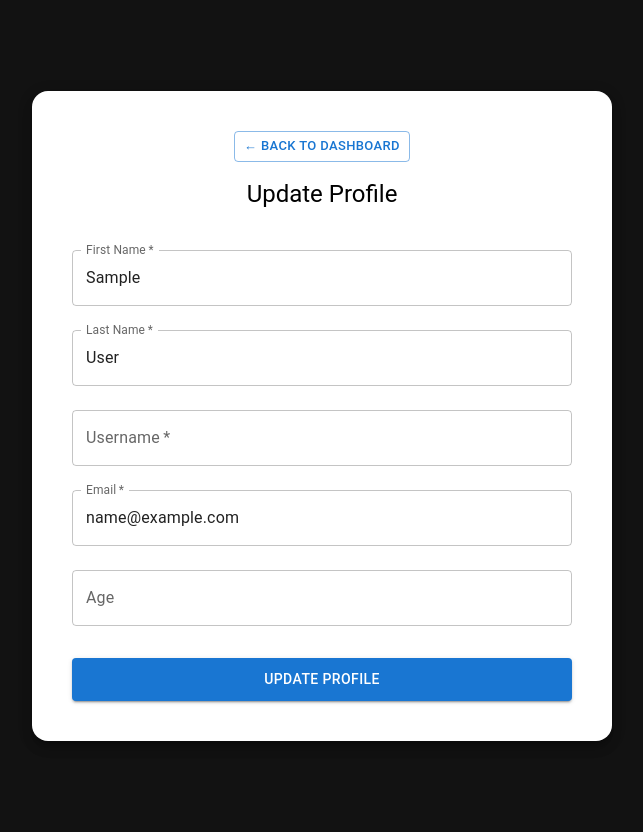
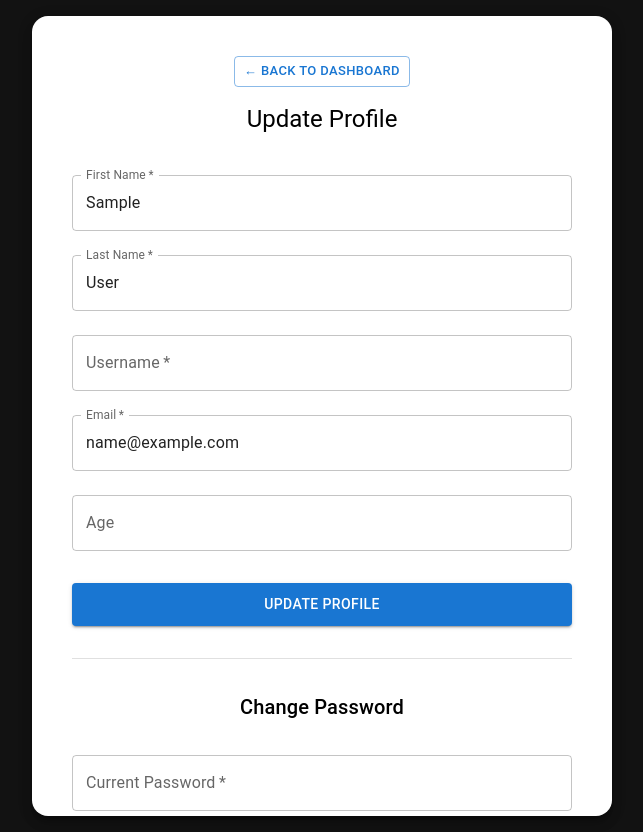
Before and after one commit to unbekannt01/tms-frontend, a React (Vite) app: page /profile in a window 1280 px wide. Shown: the whole page, without its empty margins (318-961 px from the left). Built offline with nearby package versions, Linux system fonts and the light colour scheme; sample sign-in values are in the browser's storage.

Commit message:
feat: Implement password change functionality and enhance profile form handling

```diff
--- a/src/Page/Profile.jsx
+++ b/src/Page/Profile.jsx
@@ -1,7 +1,7 @@
 "use client"
 
 import { useState, useEffect } from "react"
-import { Box, Paper, TextField, Button, Typography, Alert, CircularProgress } from "@mui/material"
+import { Box, Paper, TextField, Button, Typography, Alert, CircularProgress, Divider } from "@mui/material"
 import API from "../api"
 import { useNavigate } from "react-router-dom"
 import { startSessionMonitoring, stopSessionMonitoring } from "../utils/SessionManager"
@@ -16,10 +16,18 @@ export default function Profile() {
     email: "",
     age: "",
   })
-  const [initialForm, setInitialForm] = useState(null) // store original values
+  const [initialForm, setInitialForm] = useState(null) // For "no changes" check
+  const [passwordForm, setPasswordForm] = useState({
+    oldPassword: "",
+    newPassword: "",
+    confirmPassword: "",
+  })
   const [loading, setLoading] = useState(false)
+  const [passwordLoading, setPasswordLoading] = useState(false)
   const [success, setSuccess] = useState("")
   const [error, setError] = useState("")
+  const [passwordSuccess, setPasswordSuccess] = useState("")
+  const [passwordError, setPasswordError] = useState("")
   const [initialLoading, setInitialLoading] = useState(true)
 
   useEffect(() => {
@@ -44,7 +52,7 @@ export default function Profile() {
       }
 
       setForm(profileData)
-      setInitialForm(profileData) // keep original for comparison
+      setInitialForm(profileData) // Keep initial for comparison
 
       startSessionMonitoring()
     } catch (error) {
@@ -66,12 +74,18 @@ export default function Profile() {
     setSuccess("")
   }
 
+  const handlePasswordChange = (e) => {
+    setPasswordForm({ ...passwordForm, [e.target.name]: e.target.value })
+    setPasswordError("")
+    setPasswordSuccess("")
+  }
+
   const handleSubmit = async (e) => {
     e.preventDefault()
     setError("")
     setSuccess("")
 
-    // Check if nothing is changed
+    // Check if no changes made
     if (JSON.stringify(form) === JSON.stringify(initialForm)) {
       setSuccess("Nothing to update. Redirecting...")
       setTimeout(() => {
@@ -86,7 +100,7 @@ export default function Profile() {
 
       localStorage.setItem("user", JSON.stringify(data.user))
       setUser(data.user)
-      setInitialForm(form) // update original values
+      setInitialForm(form) // Update initial values after saving
       setSuccess("Profile updated successfully!")
 
       setTimeout(() => {
@@ -96,6 +110,42 @@ export default function Profile() {
       setError(err.response?.data?.message || "Failed to update profile")
     } finally {
       setLoading(false)
+    }
+  }
+
+  const handlePasswordSubmit = async (e) => {
+    e.preventDefault()
+    setPasswordLoading(true)
+    setPasswordError("")
+    setPasswordSuccess("")
+
+    if (passwordForm.newPassword !== passwordForm.confirmPassword) {
+      setPasswordError("New passwords do not match")
+      setPasswordLoading(false)
+      return
+    }
+
+    try {
+      await API.post("/change-password", {
+        oldPassword: passwordForm.oldPassword,
+        newPassword: passwordForm.newPassword,
+      })
+
+      setPasswordSuccess("Password changed successfully! All other sessions have been logged out.")
+
+      setPasswordForm({
+        oldPassword: "",
+        newPassword: "",
+        confirmPassword: "",
+      })
+
+      setTimeout(() => {
+        navigate("/dashboard")
+      }, 3000)
+    } catch (err) {
+      setPasswordError(err.response?.data?.message || "Failed to change password")
+    } finally {
+      setPasswordLoading(false)
     }
   }
 
@@ -213,7 +263,7 @@ export default function Profile() {
           <TextField
             label="Age"
             name="age"
-            type="text"
+            type="number"
             value={form.age}
             fullWidth
             margin="normal"
@@ -224,6 +274,71 @@ export default function Profile() {
             {loading ? <CircularProgress size={24} /> : "Update Profile"}
           </Button>
         </form>
+
+        <Divider sx={{ my: 4 }} />
+
+        <Typography variant="h6" sx={{ mb: 2 }}>
+          Change Password
+        </Typography>
+
+        {passwordSuccess && (
+          <Alert severity="success" sx={{ mb: 2 }}>
+            {passwordSuccess}
+          </Alert>
+        )}
+
+        {passwordError && (
+          <Alert severity="error" sx={{ mb: 2 }}>
+            {passwordError}
+          </Alert>
+        )}
+
+        <form onSubmit={handlePasswordSubmit}>
+          <TextField
+            label="Current Password"
+            name="oldPassword"
+            type="password"
+            value={passwordForm.oldPassword}
+            fullWidth
+            margin="normal"
+            onChange={handlePasswordChange}
+            required
+          />
+
+          <TextField
+            label="New Password"
+            name="newPassword"
+            type="password"
+            value={passwordForm.newPassword}
+            fullWidth
+            margin="normal"
+            onChange={handlePasswordChange}
+            required
+            helperText="Minimum 6 characters"
+          />
+
+          <TextField
+            label="Confirm New Password"
+            name="confirmPassword"
+            type="password"
+            value={passwordForm.confirmPassword}
+            fullWidth
+            margin="normal"
+            onChange={handlePasswordChange}
+            required
+          />
+
+          <Button
+            type="submit"
+            variant="contained"
+            color="warning"
+            fullWidth
+            sx={{ mt: 3, py: 1.2 }}
+            disabled={passwordLoading}
+          >
+            {passwordLoading ? <CircularProgress size={24} /> : "Change Password"}
+          </Button>
+        </form>
       </Paper>
     </Box>
   )
```
